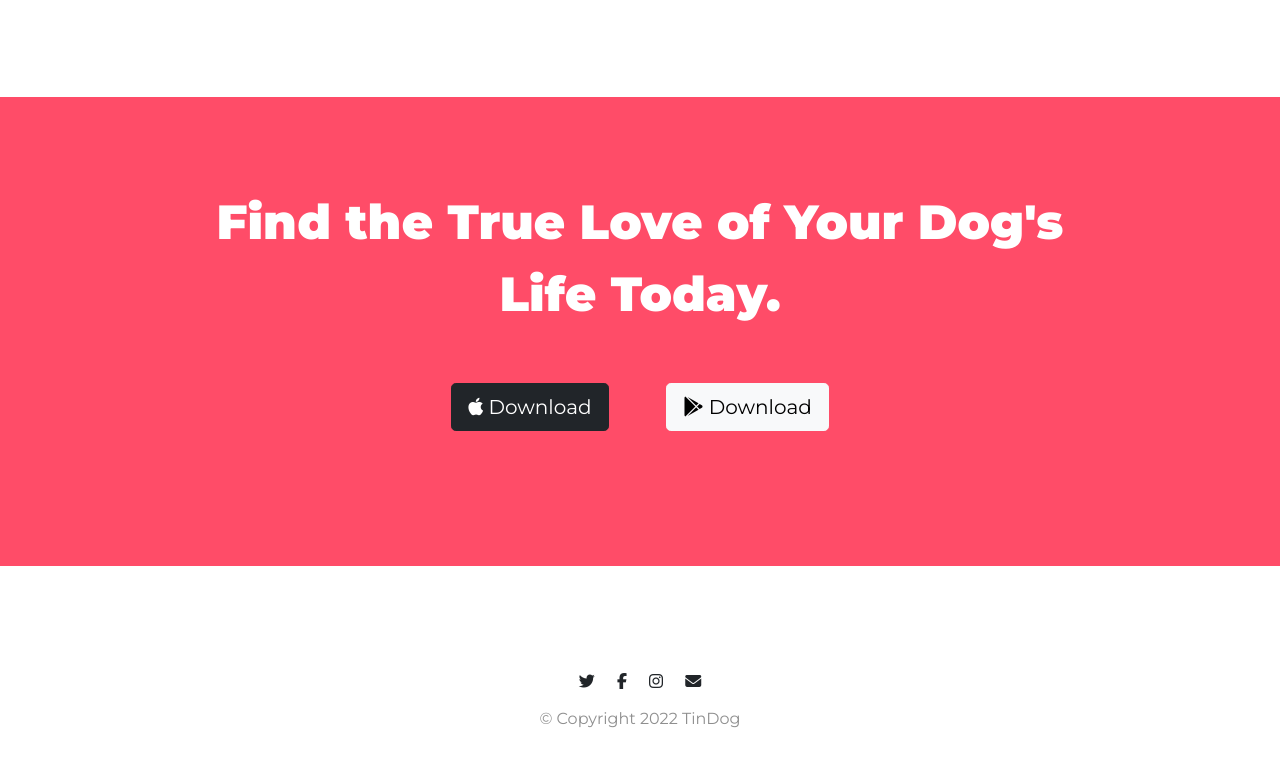
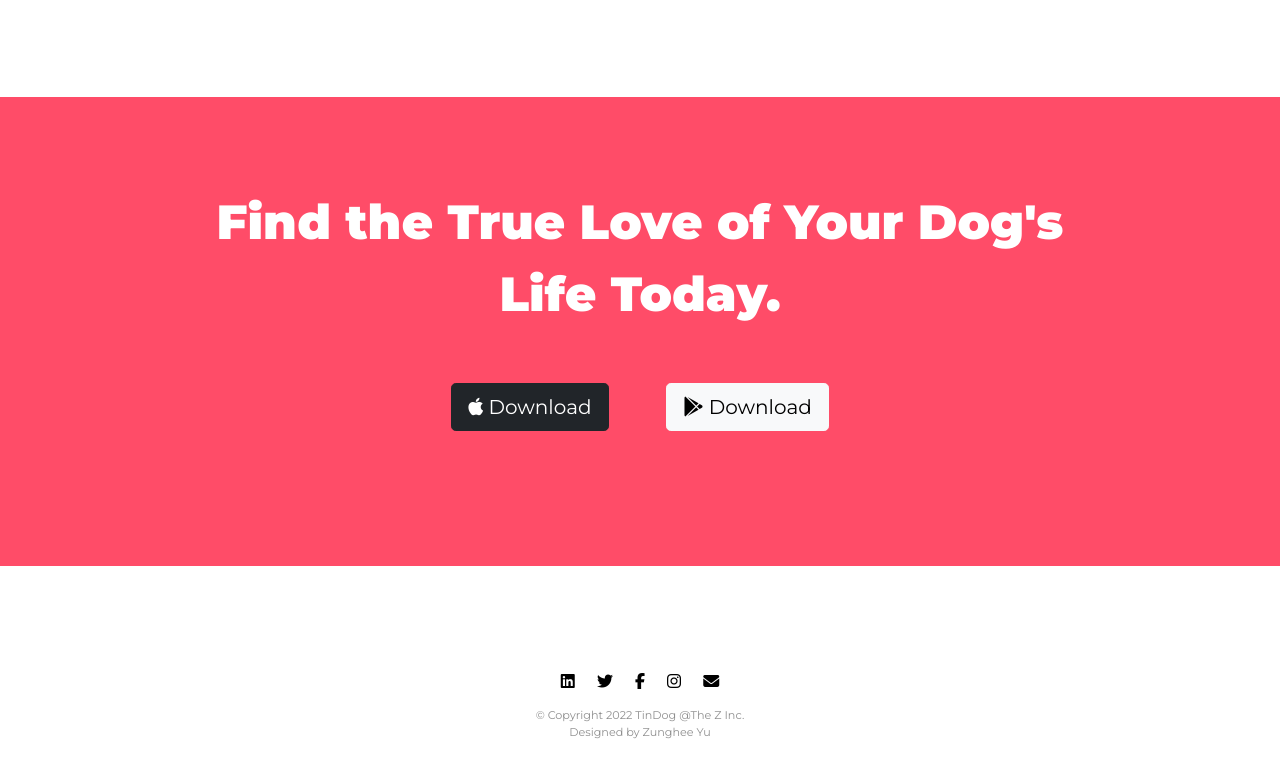
Before and after one commit to jungheeyu/web-development, a plain HTML site: page TinDog/index.html in a window 1280 px wide. Shown: the part 2446-3223 px from the top of the page. Drawn offline with nearby package versions, Linux system fonts and the light colour scheme.

Commit message:
update links

```diff
--- a/TinDog/css/styles.css
+++ b/TinDog/css/styles.css
@@ -167,5 +167,10 @@ p {
 /* Footer Section */
 .footer-icon {
   padding: 2% 1%;
+  color: #000;
+}
 
+.copyright {
+  font-size: 0.7rem;
+  margin-bottom: 0;
 }
--- a/TinDog/index.html
+++ b/TinDog/index.html
@@ -187,11 +187,13 @@
   <!-- Footer -->
   <footer class="white-section" id="footer">
     <div class="container-fluid white-section">
-      <i class="footer-icon fa-brands fa-twitter"></i>
-      <i class="footer-icon fa-brands fa-facebook-f"></i>
-      <i class="footer-icon fa-brands fa-instagram"></i>
-      <i class="footer-icon fa-solid fa-envelope"></i>
-      <p>© Copyright 2022 TinDog</p>
+      <a target="_blank" rel="noopener noreferrer" href="https:www.linkedin.com/in/kathy-yu-eecs/"><i class="footer-icon fa-brands fa-linkedin"></i></a>
+      <a target="_blank" rel="noopener noreferrer" href="https:www.linkedin.com/in/kathy-yu-eecs/"><i class="footer-icon fa-brands fa-twitter"></i></a>
+      <a target="_blank" rel="noopener noreferrer" href="https:www.linkedin.com/in/kathy-yu-eecs/"><i class="footer-icon fa-brands fa-facebook-f"></i></a>
+      <a target="_blank" rel="noopener noreferrer" href="https:www.linkedin.com/in/kathy-yu-eecs/"><i class="footer-icon fa-brands fa-instagram"></i></a>
+      <a href="mailto:kathy.yu@berkeley.edu"><i class="footer-icon fa-solid fa-envelope"></i></a>
+      <p class="copyright">© Copyright 2022 TinDog @The Z Inc.</p>
+      <p class="copyright">Designed by Zunghee Yu</p>
     </div>
   </footer>
 </body>
```
